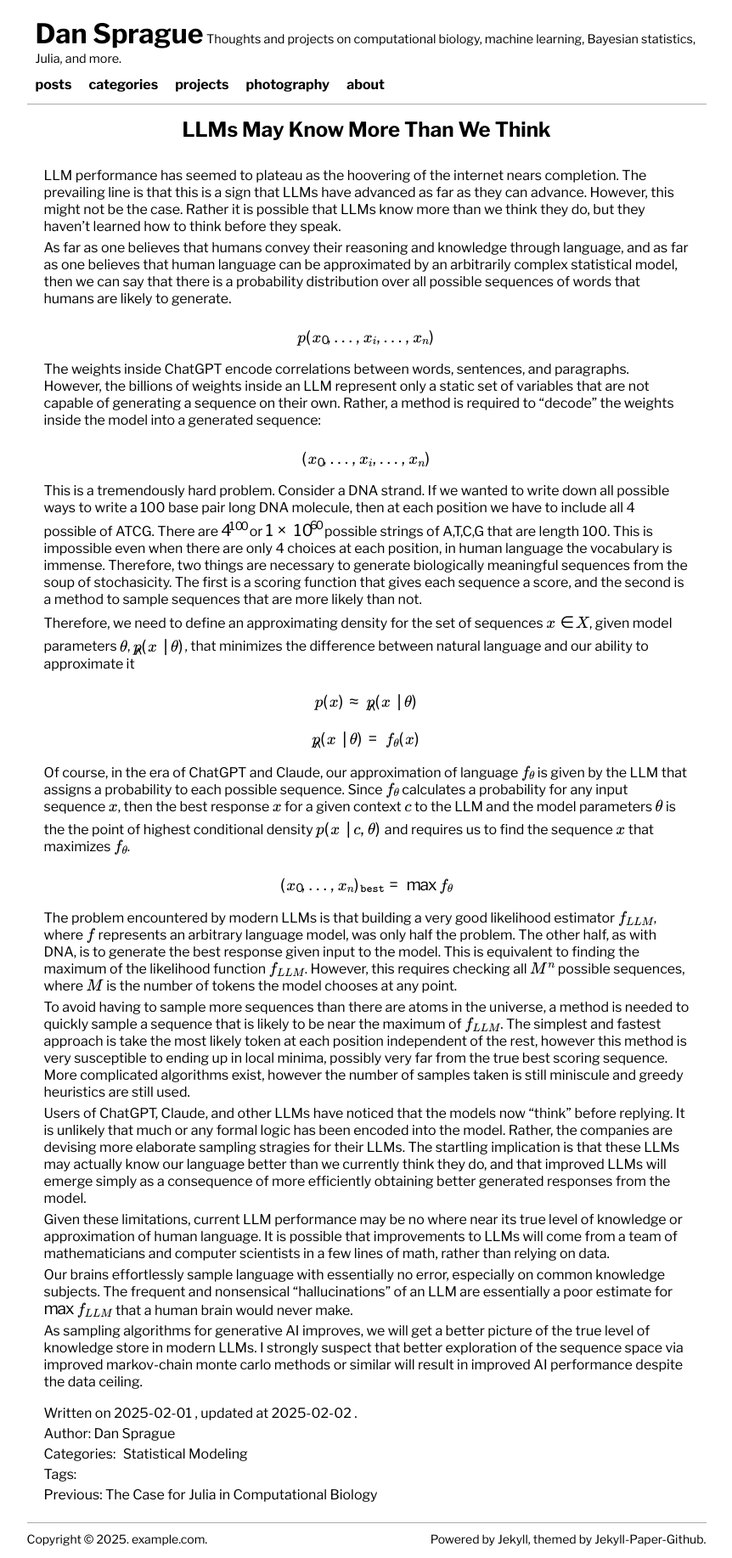
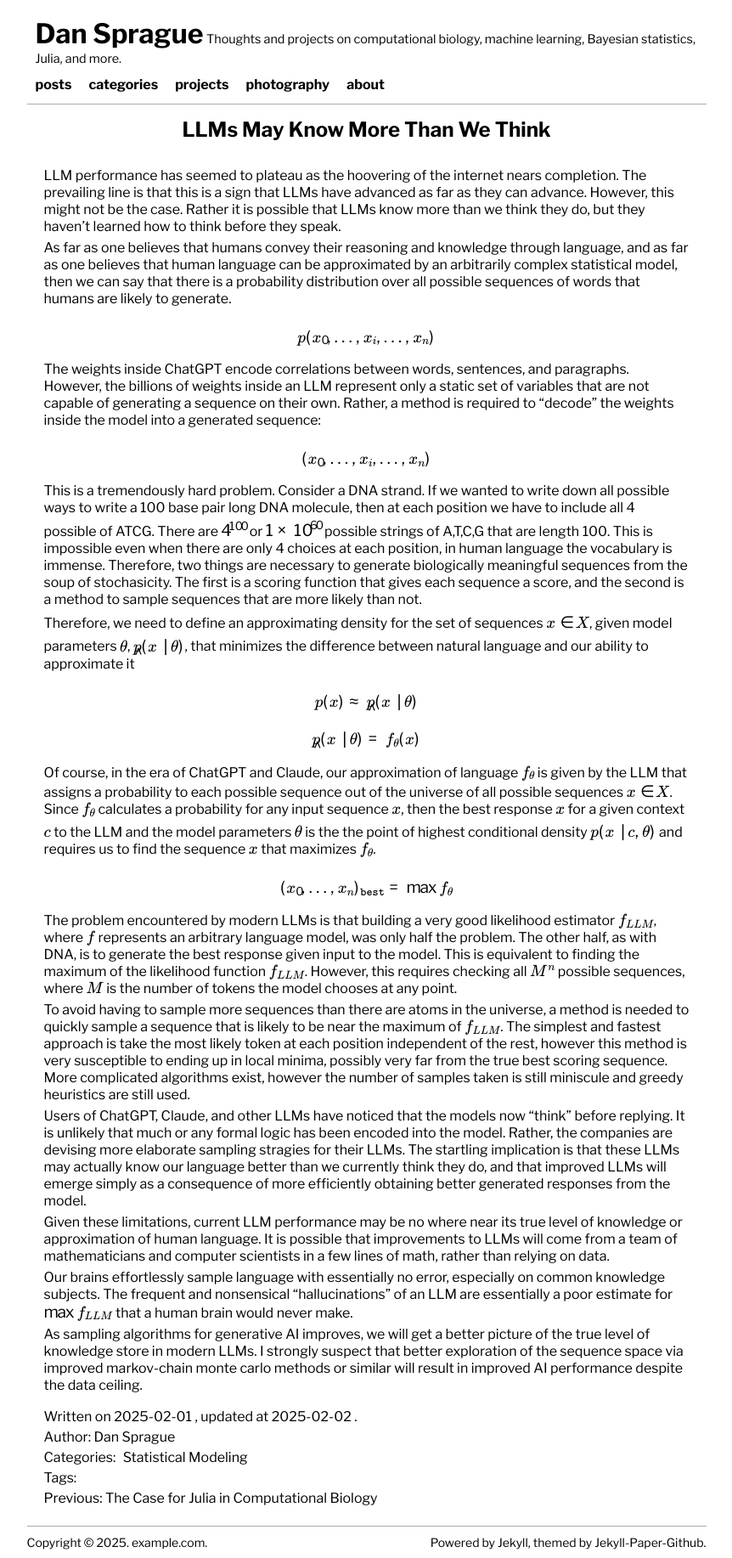
Before and after one commit to dan-sprague/dan-sprague.github.io, a Jekyll site: the page built from _posts/2025-02-02-llmthinking.markdown, in a window 1280 px wide. Shown: the whole page at 85% size, without its empty margins (201-1063 px from the left). Built offline with Jekyll 4.4.1, drawn with Linux system fonts in a browser that asks for light colours; formulas are drawn with MathJax 3.

Commit message:
fixed bug

```diff
--- a/_posts/2025-02-02-llmthinking.markdown
+++ b/_posts/2025-02-02-llmthinking.markdown
@@ -25,7 +25,7 @@
 
 $$\hat{p}(x \mid \theta) = f_\theta(x)$$
 
-Of course, in the era of ChatGPT and Claude, our approximation of language $f_\theta$ is given by the LLM that assigns a probability to each possible sequence. Since $f_\theta$ calculates a probability for any input sequence $x$, then the best response $x$ for a given context $c$ to the LLM and the model parameters $\theta$ is the the point of highest conditional density $p(x \mid c,\theta)$ and requires us to find the sequence $x$ that maximizes $f_\theta$.
+Of course, in the era of ChatGPT and Claude, our approximation of language $f_\theta$ is given by the LLM that assigns a probability to each possible sequence out of the universe of all possible sequences $x \in X$. Since $f_\theta$ calculates a probability for any input sequence $x$, then the best response $x$ for a given context $c$ to the LLM and the model parameters $\theta$ is the the point of highest conditional density $p(x \mid c,\theta)$ and requires us to find the sequence $x$ that maximizes $f_\theta$.
 
 $$(x_0,...,x_n)_{\texttt{best}} = \max f_\theta$$
 
```
